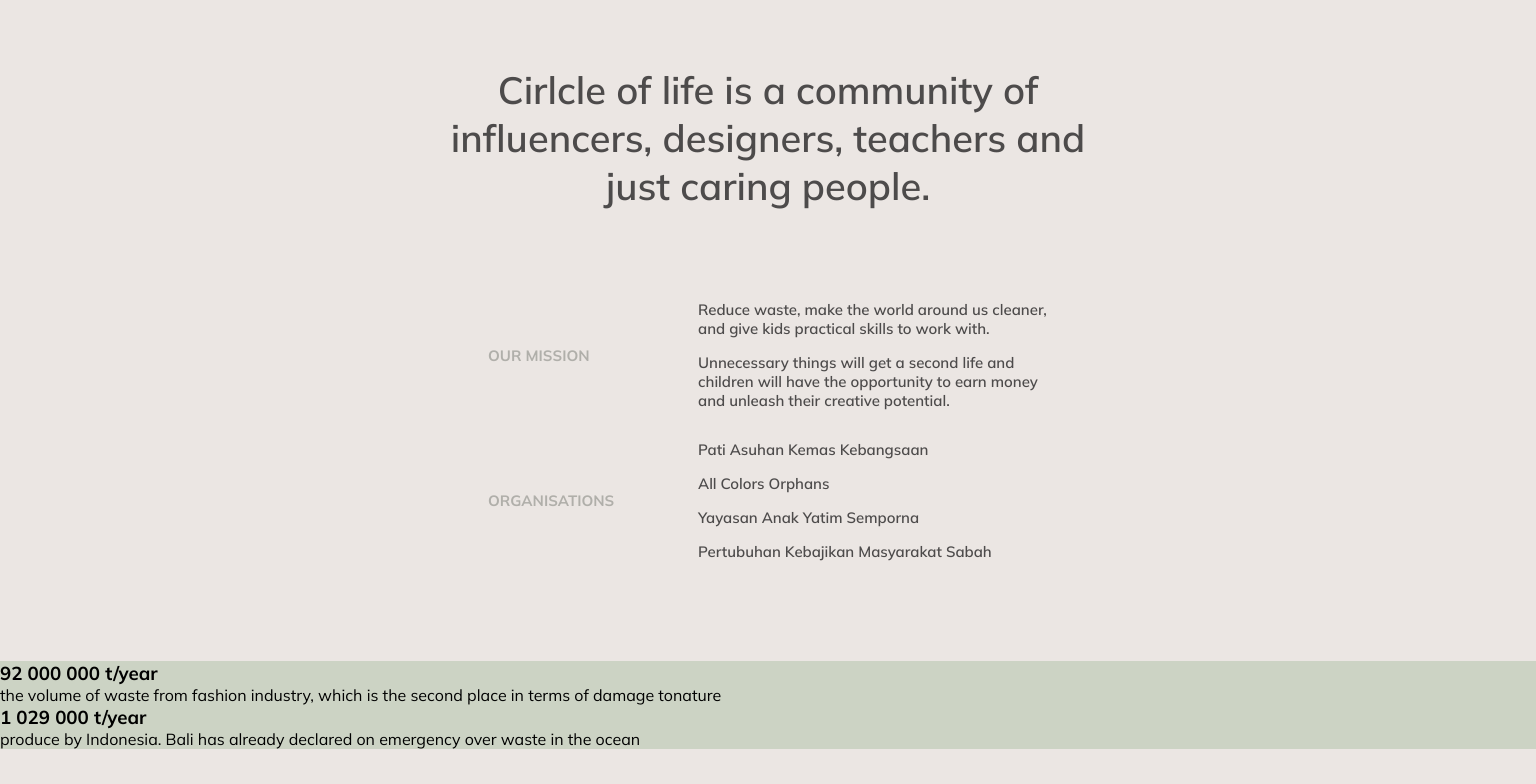
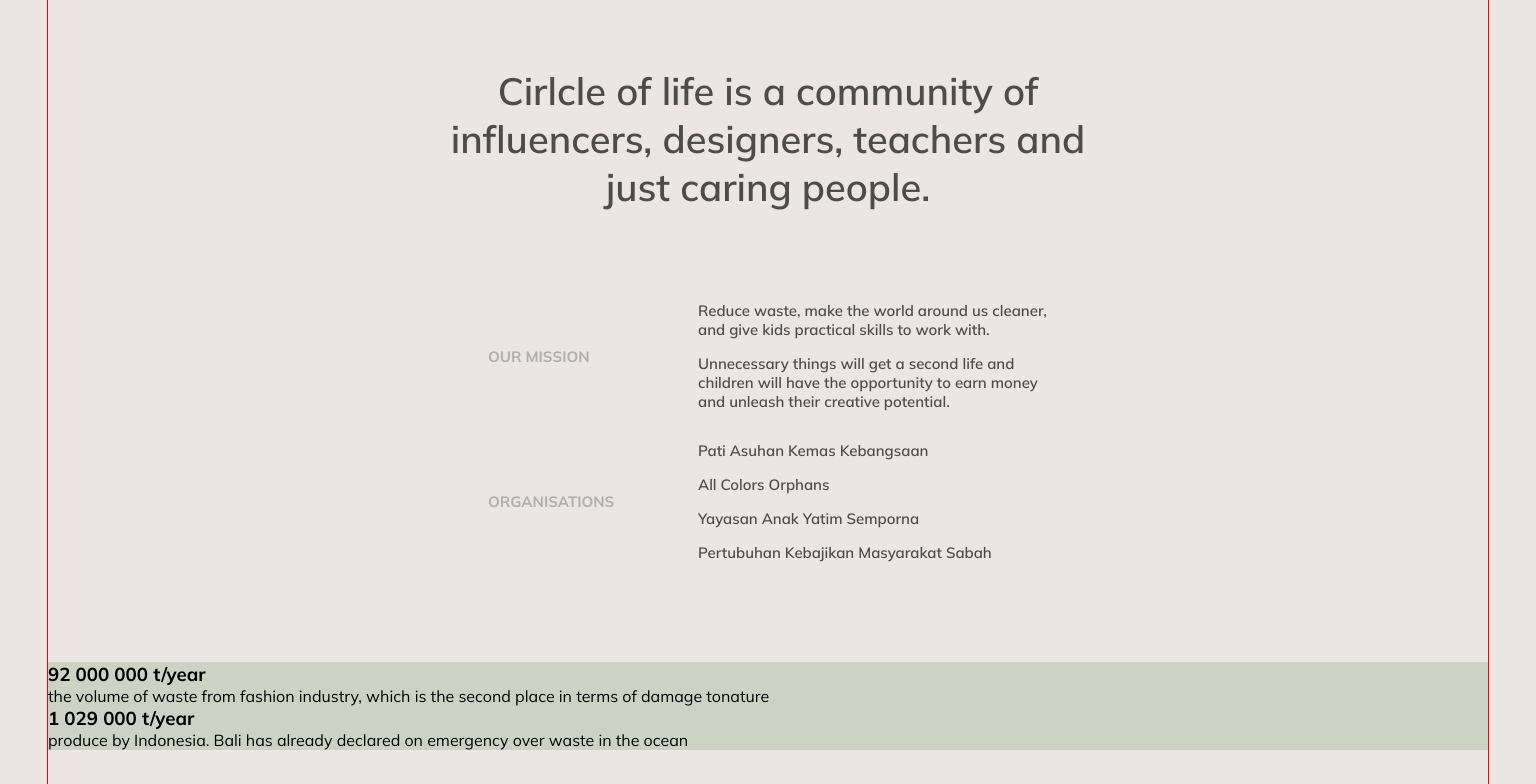
Before and after one commit to syzwnftr/circle-of-life, a React (Create React App) app: page / in a window 1536 px wide. Shown: the part 874-1658 px from the top of the page. Built offline with nearby package versions, Linux system fonts and the light colour scheme; the HTML template or start-up script is replaced by a standard one.

Commit message:
Added media-query

```diff
--- a/src/App.css
+++ b/src/App.css
@@ -3,3 +3,11 @@
 .app {
   font-family: 'Mulish', sans-serif;
 }
+
+@media screen and (min-width: 1440px) {
+  .app {
+    border: 1px solid red;
+    width: 1440px;
+    margin: auto;
+  }
+}
```
